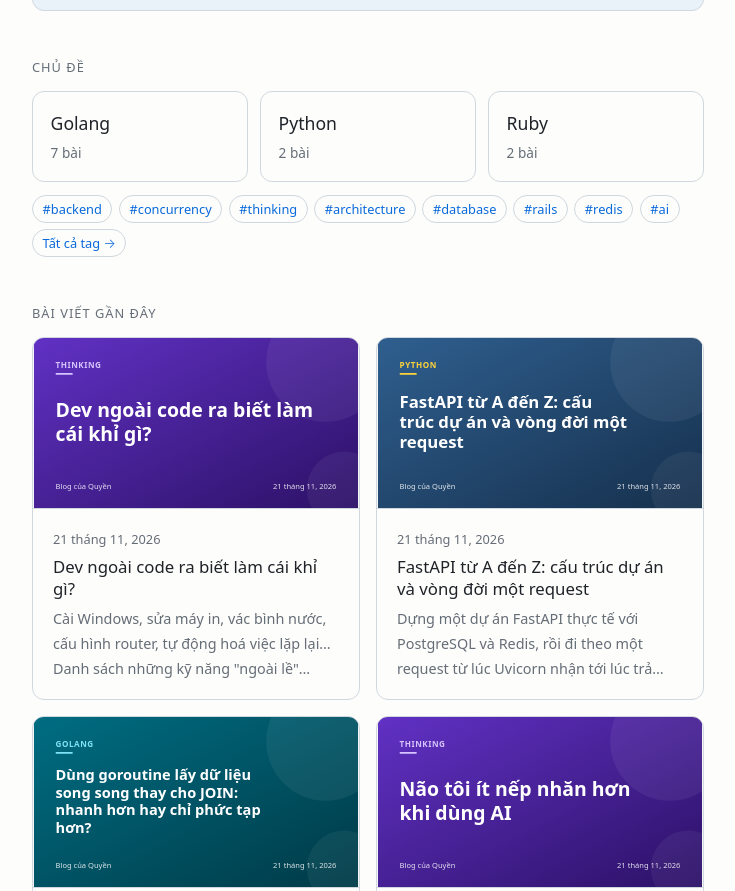
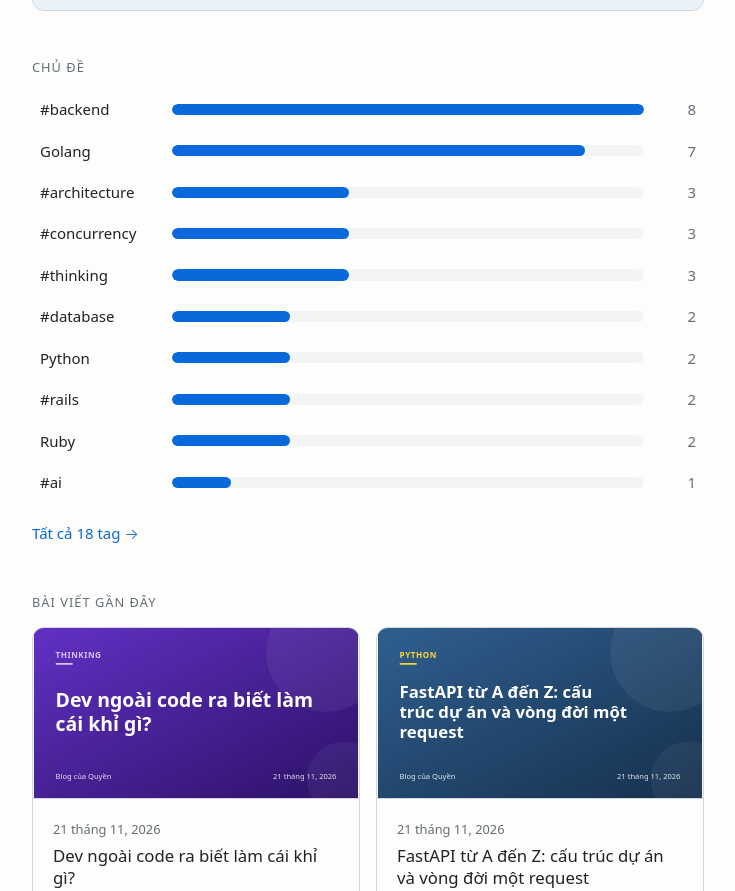
Before and after one commit to quyencv-creator/quyencv-creator.github.io, an Astro site: page / in a window 1280 px wide. Shown: the part 1112-2003 px from the top of the page, without its empty margins (272-1007 px from the left). Built offline with nearby package versions, Linux system fonts and the light colour scheme; Astro itself is replaced by a stand-in of ours.

Commit message:
Show home page topics as a bar chart of tag counts

```diff
--- a/src/pages/index.astro
+++ b/src/pages/index.astro
@@ -9,11 +9,15 @@ const [featured, ...rest] = all;
 const latest = rest.slice(0, 6);
 
 const count = (tag: string) => all.filter((p) => p.data.tags.includes(tag)).length;
-const otherTags = [...new Set(all.flatMap((p) => p.data.tags))]
-  .filter((t) => !LANGUAGE_TAGS.some((l) => l.tag === t))
-  .map((t) => ({ tag: t, n: count(t) }))
-  .sort((a, b) => b.n - a.n)
-  .slice(0, 8);
+// Biểu đồ chủ đề: tag có nhiều bài nhất ở trên, thanh dài theo số bài.
+const TOP_TAGS = 10;
+const allTags = [...new Set(all.flatMap((p) => p.data.tags))];
+const label = (t: string) => LANGUAGE_TAGS.find((l) => l.tag === t)?.label ?? `#${t}`;
+const tagStats = allTags
+  .map((t) => ({ tag: t, label: label(t), n: count(t) }))
+  .sort((a, b) => b.n - a.n || a.tag.localeCompare(b.tag))
+  .slice(0, TOP_TAGS);
+const maxCount = Math.max(1, ...tagStats.map((t) => t.n));
 ---
 <Base>
   <section class="hero">
@@ -44,20 +48,18 @@ const otherTags = [...new Set(all.flatMap((p) => p.data.tags))]
 
   <section>
     <h2 class="section-title">Chủ đề</h2>
-    <div class="topics">
-      {LANGUAGE_TAGS.map(({ tag, label }) => (
-        <a class="topic" href={url(`/tags/${tag}/`)}>
-          <strong>{label}</strong>
-          <span>{count(tag) ? `${count(tag)} bài` : 'Sắp có'}</span>
-        </a>
+    <ul class="tag-chart">
+      {tagStats.map(({ tag, label, n }) => (
+        <li>
+          <a href={url(`/tags/${tag}/`)} title={`${n} bài về ${label}`}>
+            <span class="tag-name">{label}</span>
+            <span class="tag-track"><span class="tag-bar" style={`width: ${(n / maxCount) * 100}%`} /></span>
+            <span class="tag-count">{n}</span>
+          </a>
+        </li>
       ))}
-    </div>
-    {otherTags.length > 0 && (
-      <p class="chips more-tags">
-        {otherTags.map(({ tag }) => <a href={url(`/tags/${tag}/`)}>#{tag}</a>)}
-        <a href={url('/tags/')}>Tất cả tag →</a>
-      </p>
-    )}
+    </ul>
+    {allTags.length > TOP_TAGS && <p class="see-all"><a href={url('/tags/')}>Tất cả {allTags.length} tag →</a></p>}
   </section>
 
   {latest.length > 0 && (
--- a/src/styles/global.css
+++ b/src/styles/global.css
@@ -77,9 +77,9 @@ footer { margin-top: 4rem; font-size: .85rem; border-top: 1px solid var(--border
 .hero .actions { margin: 1.25rem 0 0; }
 main > section + section { margin-top: 3rem; }
 .section-title { font-size: .8rem; text-transform: uppercase; letter-spacing: .08em; color: var(--muted); margin: 0 0 1rem; }
-.featured, .post-card, .topic { display: block; color: var(--fg); border: 1px solid var(--border); border-radius: 12px;
+.featured, .post-card { display: block; color: var(--fg); border: 1px solid var(--border); border-radius: 12px;
   transition: border-color .15s, transform .15s; }
-.featured:hover, .post-card:hover, .topic:hover { text-decoration: none; border-color: var(--accent); transform: translateY(-2px); }
+.featured:hover, .post-card:hover { text-decoration: none; border-color: var(--accent); transform: translateY(-2px); }
 .featured { padding: 1.5rem; background: var(--soft); }
 .featured h3 { font-size: 1.35rem; margin: .3rem 0 .5rem; }
 .featured p, .post-card p { margin: 0; color: var(--muted); }
@@ -87,10 +87,17 @@ main > section + section { margin-top: 3rem; }
 .chips { display: flex; flex-wrap: wrap; gap: .4rem; margin-top: .8rem; }
 .chips > * { font-size: .8rem; padding: .1rem .6rem; border: 1px solid var(--border); border-radius: 999px; }
 .featured .chips span { color: var(--muted); }
-.topics { display: grid; grid-template-columns: repeat(auto-fit, minmax(9rem, 1fr)); gap: .75rem; }
-.topic { padding: 1rem 1.1rem; }
-.topic strong { display: block; font-size: 1.1rem; }
-.topic span { color: var(--muted); font-size: .85rem; }
+.tag-chart { list-style: none; padding: 0; margin: 0; display: grid; gap: .35rem; }
+.tag-chart a { display: grid; grid-template-columns: 7.5rem 1fr 2.5rem; align-items: center; gap: .75rem;
+  padding: .3rem .5rem; border-radius: 8px; color: var(--fg); }
+.tag-chart a:hover { text-decoration: none; background: var(--soft); }
+.tag-name { font-weight: 500; overflow: hidden; text-overflow: ellipsis; white-space: nowrap; }
+.tag-track { height: .7rem; border-radius: 999px; background: var(--code); overflow: hidden; }
+.tag-bar { display: block; height: 100%; min-width: .7rem; border-radius: 999px; background: var(--accent);
+  transition: opacity .15s; }
+.tag-chart a:hover .tag-bar { opacity: .8; }
+.tag-count { text-align: right; color: var(--muted); font-variant-numeric: tabular-nums; }
+@media (max-width: 30rem) { .tag-chart a { grid-template-columns: 6rem 1fr 2rem; gap: .5rem; } }
 .grid { display: grid; grid-template-columns: repeat(auto-fit, minmax(16rem, 1fr)); gap: 1rem; }
 .post-card { padding: 1.1rem 1.25rem; }
 .post-card time, .featured time { font-size: .8rem; }
```
